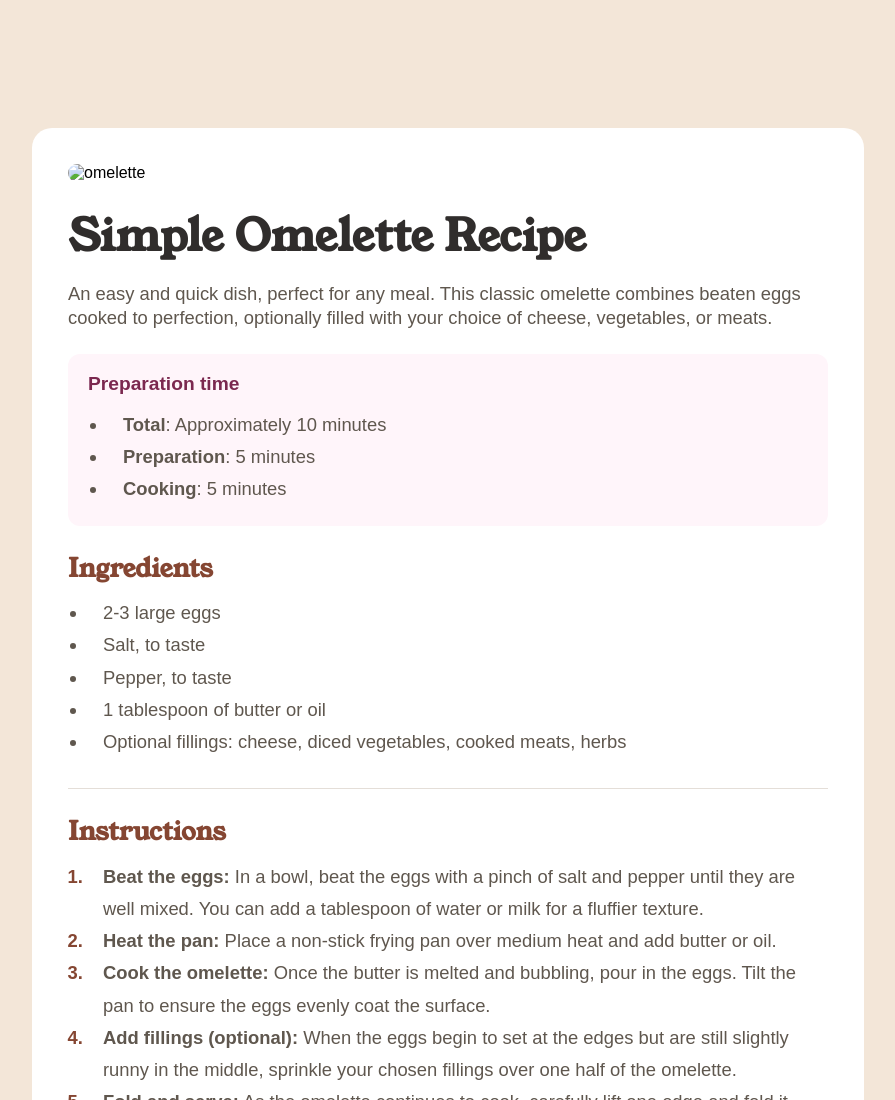
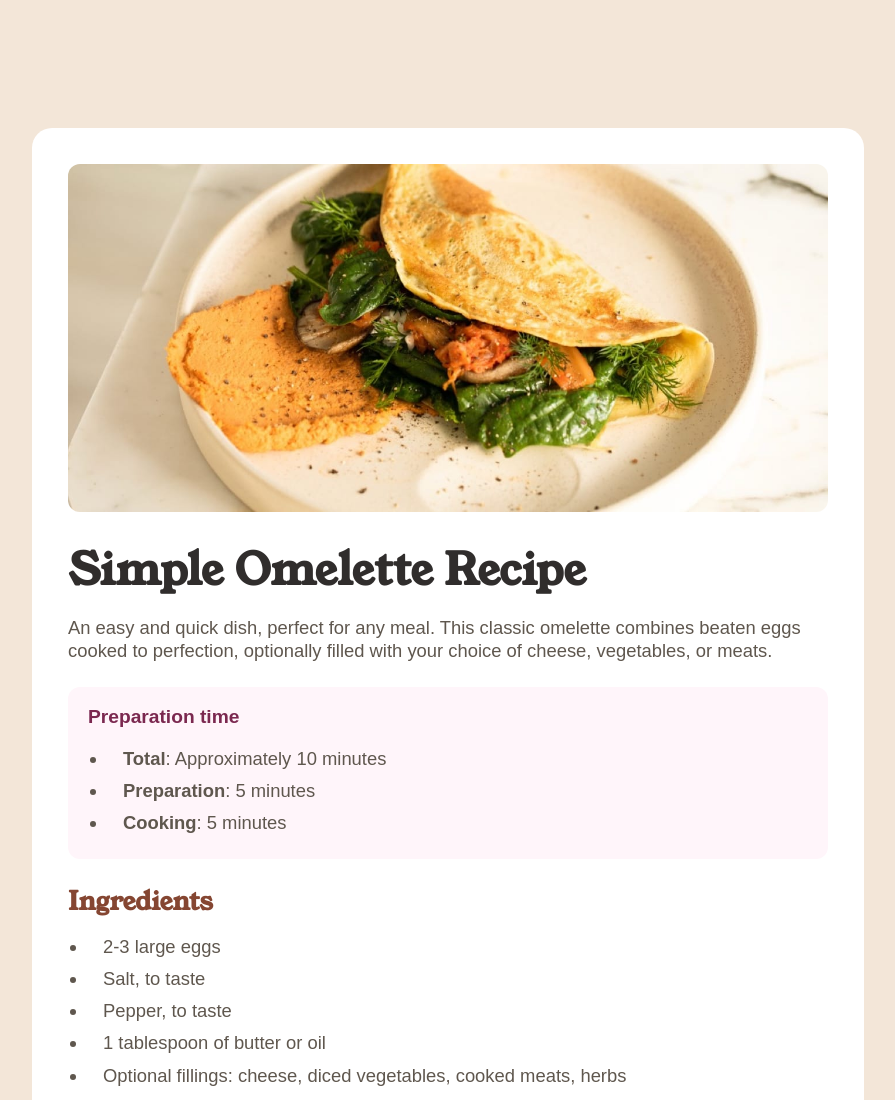
Before and after one commit to chrisSchneider89/fm_n_recipe_page, a plain HTML site: page index.html in a window 1280 px wide. Shown: the top 1100 px of the page, without its empty margins (192-1087 px from the left). Drawn offline with Linux system fonts and the light colour scheme; a web font is replaced by a local one.

Commit message:
Add files via upload

```diff
--- a/index.html
+++ b/index.html
@@ -23,7 +23,7 @@
 
     <main class="main-container">
       <div class="recipe">
-        <img class="recipe__image" src=".assets/images/image-omelette.jpeg"
+        <img class="recipe__image" src="./assets/images/image-omelette.jpeg"
           alt="omelette" />
 
         <div class="recipe__text">
```
